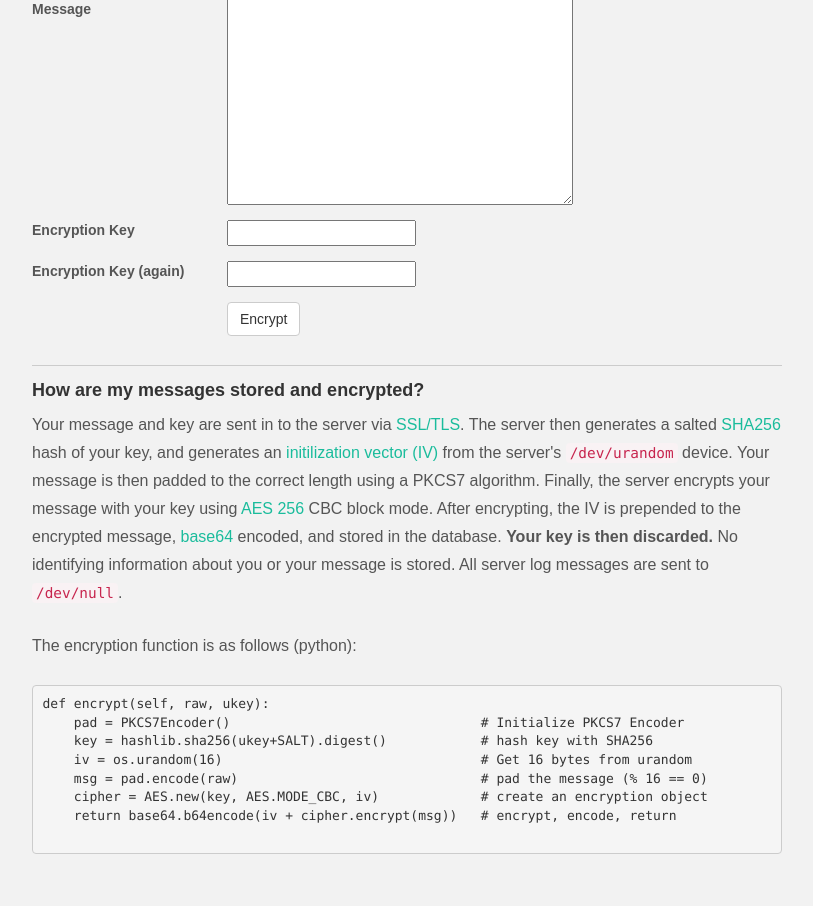
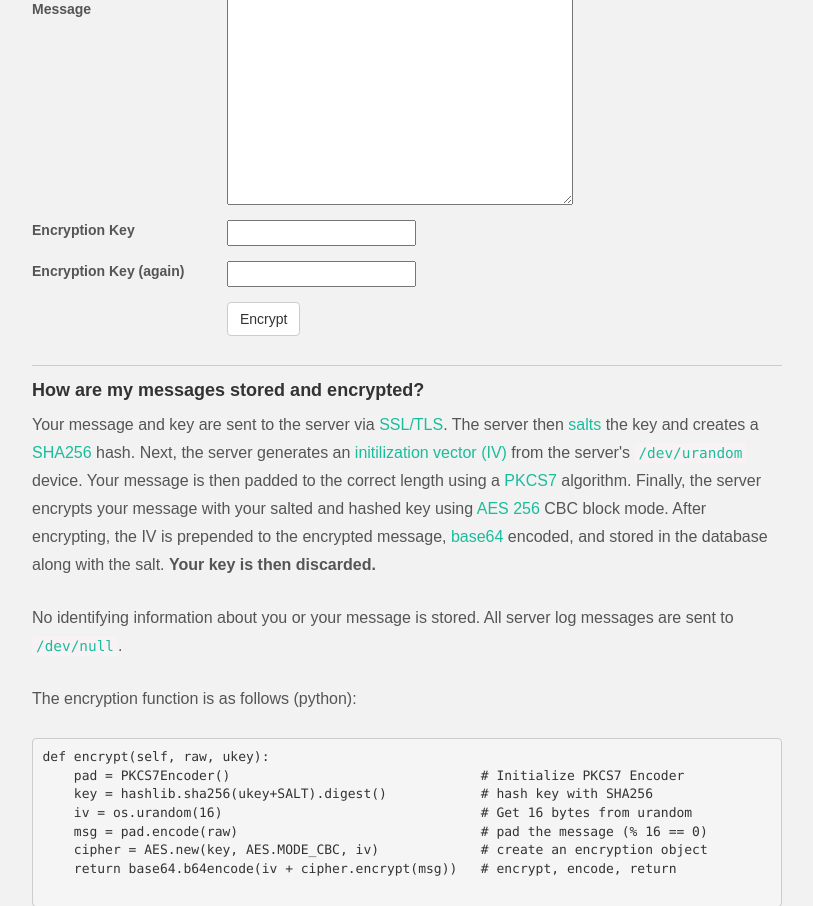
Before and after one commit to phrac/cryptoshare, a Django app: page / in a window 1280 px wide. Shown: the part 422-1328 px from the top of the page, without its empty margins (233-1046 px from the left). Run offline with Django 3.2, Linux system fonts and the light colour scheme; some libraries are stand-ins or nearby versions.

Commit message:
DRY up some of the crypto method explanations

```diff
--- /dev/null
+++ b/templates/cryptomethod.html
@@ -0,0 +1,26 @@
+                <p class="text-justify">
+                Your message and key are sent to the server via <a
+                    href="http://en.wikipedia.org/wiki/Transport_Layer_Security">SSL/TLS</a>.
+                The server then <a href="http://en.wikipedia.org/wiki/Salt_(cryptography)">salts</a> the key and creates a <a href="http://en.wikipedia.org/wiki/Sha256">SHA256</a> hash. Next, the server generates an
+                <a href="http://en.wikipedia.org/wiki/Initialization_vector">initilization vector (IV)</a> from the server's
+                <code><a href="http://en.wikipedia.org/wiki//dev/urandom">/dev/urandom</a></code> device. Your message is then padded to the correct length using a <a href="http://en.wikipedia.org/wiki/PKCS7">PKCS7</a> algorithm. Finally,
+                the server encrypts your message with your salted and hashed key using <a href="http://en.wikipedia.org/wiki/Aes_256">AES 256</a> CBC block mode.
+                After encrypting, the IV is prepended to the encrypted message, <a href="http://en.wikipedia.org/wiki/Base64">base64</a> encoded,
+                and stored in the database along with the salt. <strong>Your key is then discarded.</strong></p>
+
+                <p>No identifying information about you or your message is stored. All
+                server log messages are sent to <code><a href="http://en.wikipedia.org/wiki//dev/null">/dev/null</a></code>.
+                </p>
+
+                <p>
+                The encryption function is as follows (python):
+                </p>
+                <pre>
+def encrypt(self, raw, ukey):
+    pad = PKCS7Encoder()                                # Initialize PKCS7 Encoder
+    key = hashlib.sha256(ukey+SALT).digest()            # hash key with SHA256
+    iv = os.urandom(16)                                 # Get 16 bytes from urandom
+    msg = pad.encode(raw)                               # pad the message (% 16 == 0)
+    cipher = AES.new(key, AES.MODE_CBC, iv)             # create an encryption object
+    return base64.b64encode(iv + cipher.encrypt(msg))   # encrypt, encode, return
+                </pre>
--- a/templates/index.html
+++ b/templates/index.html
@@ -41,29 +41,7 @@
             <div class="col-lg-8 col-lg-offset-2">
                 <hr>
                 <h4>How are my messages stored and encrypted?</h5>
-                <p class="text-justify">
-                Your message and key are sent in to the server via <a href="http://en.wikipedia.org/wiki/Transport_Layer_Security">SSL/TLS</a>.
-                The server then generates a salted <a href="http://en.wikipedia.org/wiki/Sha256">SHA256</a> hash of your key, and generates an
-                <a href="http://en.wikipedia.org/wiki/Initialization_vector">initilization vector (IV)</a> from the server's
-                <code>/dev/urandom</code> device. Your message is then padded to the correct length using a PKCS7 algorithm. Finally,
-                the server encrypts your message with your key using <a href="http://en.wikipedia.org/wiki/Aes_256">AES 256</a> CBC block mode.
-                After encrypting, the IV is prepended to the encrypted message, <a href="http://en.wikipedia.org/wiki/Base64">base64</a> encoded,
-                and stored in the database. <strong>Your key is then discarded.</strong> No identifying information about you or your message is stored. All
-                server log messages are sent to <code>/dev/null</code>.
-                </p>
-
-                <p>
-                The encryption function is as follows (python):
-                </p>
-                <pre>
-def encrypt(self, raw, ukey):
-    pad = PKCS7Encoder()                                # Initialize PKCS7 Encoder
-    key = hashlib.sha256(ukey+SALT).digest()            # hash key with SHA256
-    iv = os.urandom(16)                                 # Get 16 bytes from urandom
-    msg = pad.encode(raw)                               # pad the message (% 16 == 0)
-    cipher = AES.new(key, AES.MODE_CBC, iv)             # create an encryption object
-    return base64.b64encode(iv + cipher.encrypt(msg))   # encrypt, encode, return
-                </pre>
+                {% include 'cryptomethod.html' %}
 
             </div><!-- /col-lg-8 -->
         </div><!-- /row -->
```
Also changed, not shown: templates/about.html (+1 -26 lines).
